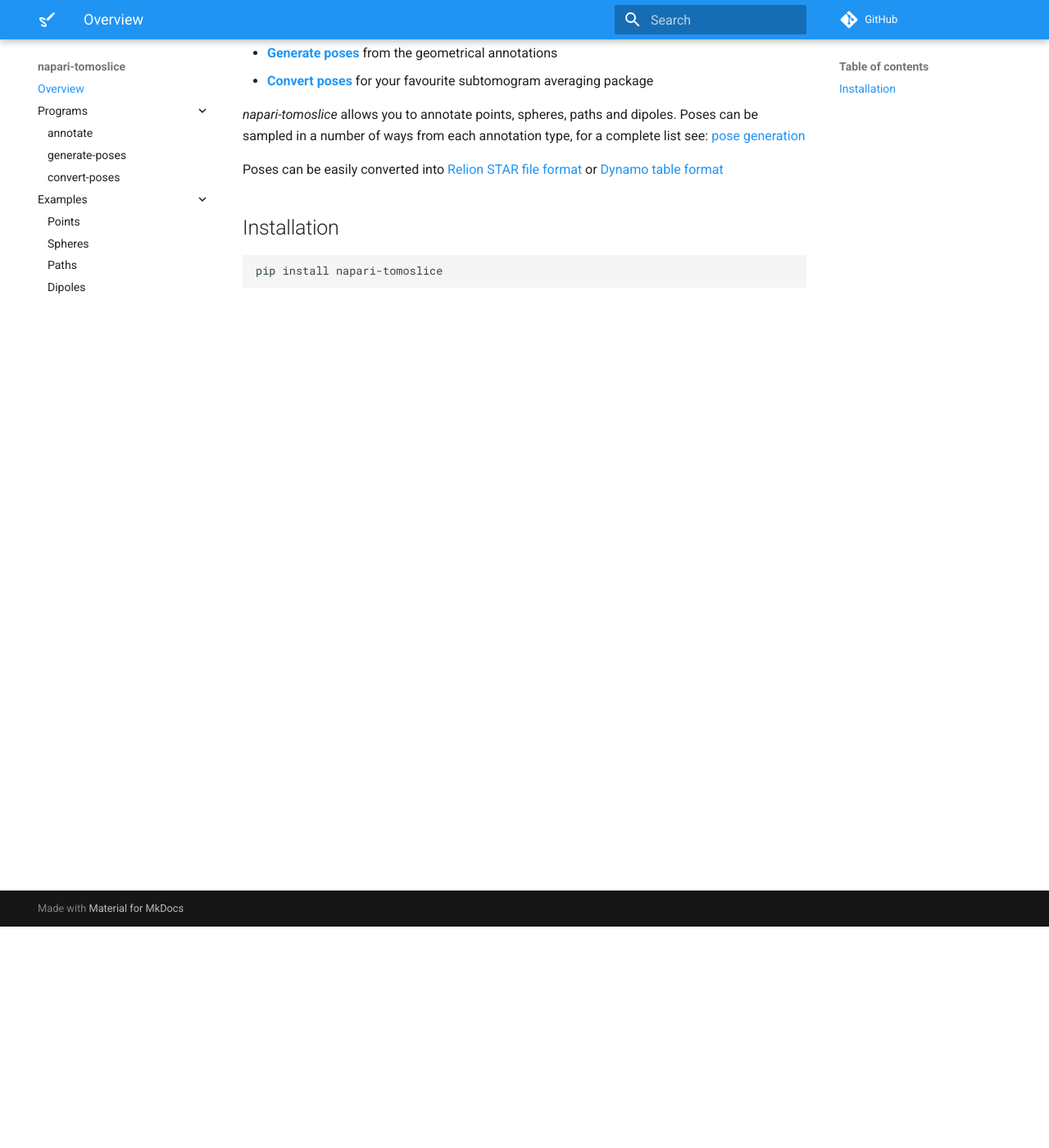
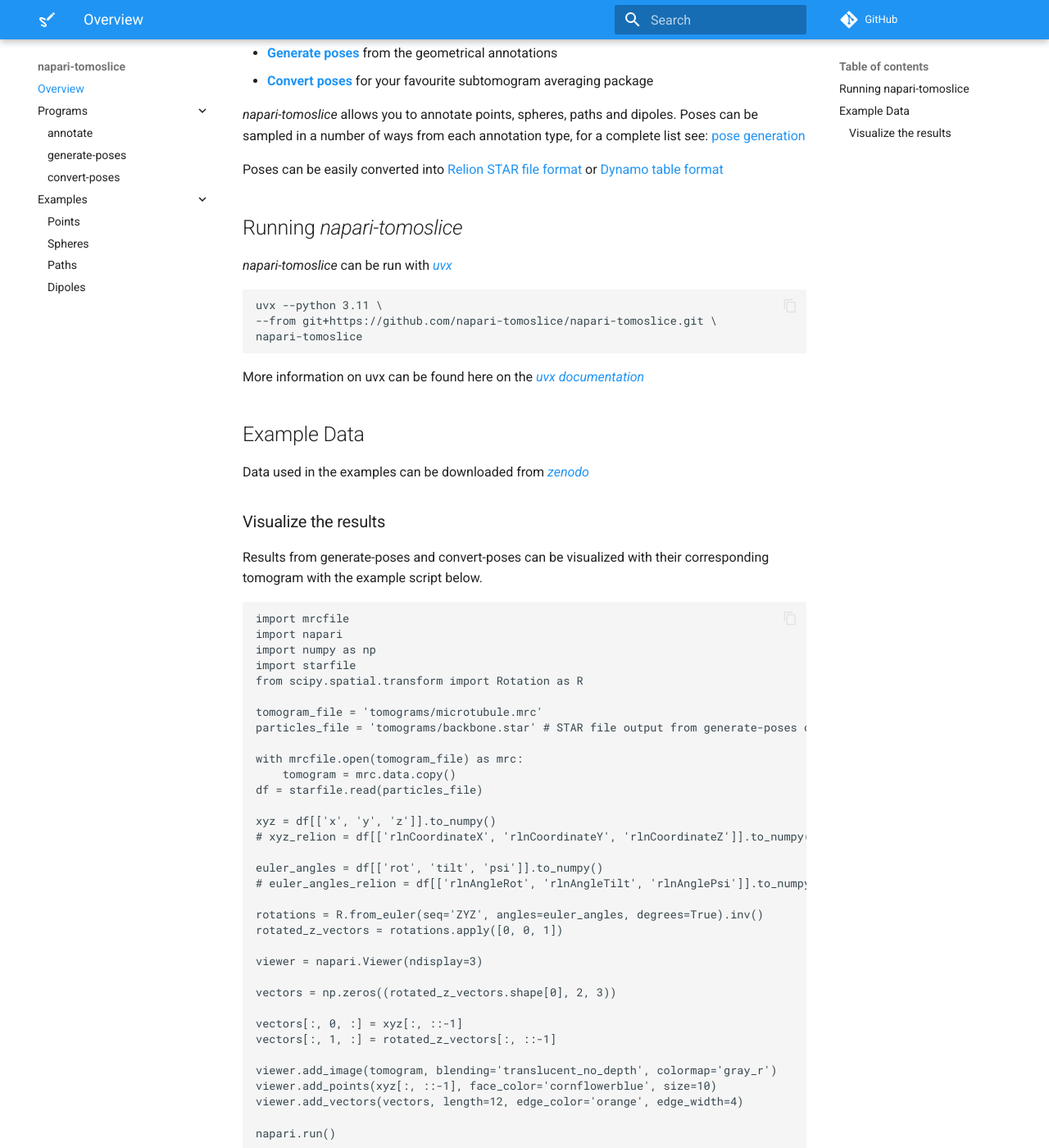
Before and after one commit to alisterburt/napari-tomoslice, an MkDocs documentation site: the page built from docs/index.md, in a window 1280 px wide and 1400 px high, scrolled down 270 px. Shown: the whole window at 82% size. Built offline with MkDocs 1.6.1 and Material for MkDocs 9.7.7, drawn with Linux system fonts in a browser that asks for light colours; comment, search, counter and statistics services are not loaded.

Commit message:
add example data in documentation (#51)

```diff
--- a/docs/index.md
+++ b/docs/index.md
@@ -15,6 +15,55 @@ With *napari-tomoslice* you can
 
 Poses can be easily converted into [Relion](https://relion.readthedocs.io/en/release-5.0/) [STAR file format](https://en.wikipedia.org/wiki/Self-defining_Text_Archive_and_Retrieval) or [Dynamo table format](https://www.dynamo-em.org/w/index.php?title=Main_Page)
 
-## Installation
+## Running *napari-tomoslice*
 
-    pip install napari-tomoslice
+*napari-tomoslice* can be run with [*uvx*](https://github.com/astral-sh/uv)
+
+    uvx --python 3.11 \
+    --from git+https://github.com/napari-tomoslice/napari-tomoslice.git \
+    napari-tomoslice
+
+More information on uvx can be found here on the [*uvx documentation*](https://docs.astral.sh/uv/guides/tools/)
+
+## Example Data
+
+Data used in the examples can be downloaded from [*zenodo*](https://zenodo.org/records/15259792)
+
+### Visualize the results
+
+Results from generate-poses and convert-poses can be visualized with their corresponding tomogram with the example script below.
+
+    import mrcfile
+    import napari
+    import numpy as np
+    import starfile
+    from scipy.spatial.transform import Rotation as R
+
+    tomogram_file = 'tomograms/microtubule.mrc'
+    particles_file = 'tomograms/backbone.star' # STAR file output from generate-poses or convert-poses
+
+    with mrcfile.open(tomogram_file) as mrc:
+        tomogram = mrc.data.copy()
+    df = starfile.read(particles_file)
+
+    xyz = df[['x', 'y', 'z']].to_numpy()
+    # xyz_relion = df[['rlnCoordinateX', 'rlnCoordinateY', 'rlnCoordinateZ']].to_numpy()
+
+    euler_angles = df[['rot', 'tilt', 'psi']].to_numpy()
+    # euler_angles_relion = df[['rlnAngleRot', 'rlnAngleTilt', 'rlnAnglePsi']].to_numpy()
+
+    rotations = R.from_euler(seq='ZYZ', angles=euler_angles, degrees=True).inv()
+    rotated_z_vectors = rotations.apply([0, 0, 1])
+
+    viewer = napari.Viewer(ndisplay=3)
+
+    vectors = np.zeros((rotated_z_vectors.shape[0], 2, 3))
+
+    vectors[:, 0, :] = xyz[:, ::-1]
+    vectors[:, 1, :] = rotated_z_vectors[:, ::-1]
+
+    viewer.add_image(tomogram, blending='translucent_no_depth', colormap='gray_r')
+    viewer.add_points(xyz[:, ::-1], face_color='cornflowerblue', size=10)
+    viewer.add_vectors(vectors, length=12, edge_color='orange', edge_width=4)
+
+    napari.run()
--- a/mkdocs.yml
+++ b/mkdocs.yml
@@ -1,6 +1,6 @@
 site_name: napari-tomoslice
-site_url: https://alisterburt.github.io/napari-tomoslice/
-repo_url: https://github.com/alisterburt/napari-tomoslice
+site_url: https://napari-tomoslice.github.io/
+repo_url: https://github.com/napari-tomoslice/napari-tomoslice
 theme:
   name: material
   palette:
@@ -11,6 +11,8 @@ theme:
     logo: material/draw
   features:
     - navigation.expand
+    - content.code.copy
+    - content.code.wrap
 
 nav:
   - Overview: index.md
```
